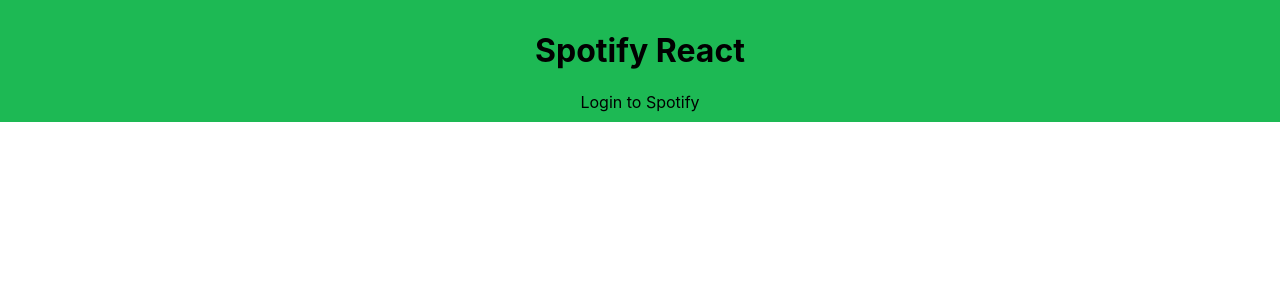
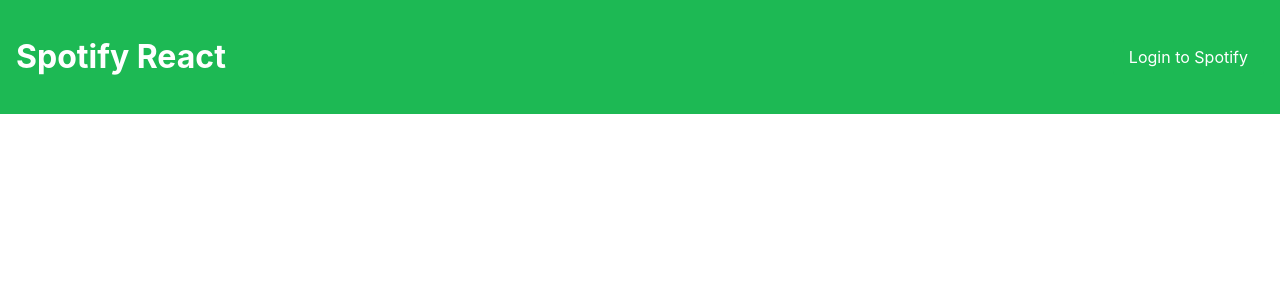
Before and after one commit to CarlosPantin/spotify-app, a React (Create React App) app: page / in a window 1280 px wide. Shown: the top 300 px of the page. Built offline with nearby package versions, Linux system fonts and the light colour scheme; no server answers.

Commit message:
Changes to be committed: new file:   public/spotify.png modified:   src/App.js new file:   src/components/Header.css modified:   src/components/Header.js modified:   src/components/Playlist.js new file:   src/components/UserProfile.css modified:   src/components/UserProfile.js

```diff
--- a/src/App.js
+++ b/src/App.js
@@ -2,6 +2,7 @@ import React, { useEffect, useState } from "react";
 import axios from "axios";
 import "./App.css";
 import Header from "./components/Header";
+import UserProfile from "./components/UserProfile";
 import PlaylistList from "./components/Playlist";
 
 function App() {
@@ -13,6 +14,7 @@ function App() {
   const SCOPES = "user-read-private user-read-email playlist-read-private";
 
   const [token, setToken] = useState("");
+
   const [userProfile, setUserProfile] = useState(null);
   const [showPlaylists, setShowPlaylists] = useState(false);
 
@@ -70,20 +72,21 @@ function App() {
   };
 
   const backToProfile = () => {
+    console.log("Back to Profile button clicked");
     setShowPlaylists(false);
   };
 
   return (
     <div className="App">
-      <Header token={token} onLogout={logout} onLogin={login} />
+      <Header
+        token={token}
+        onLogout={logout}
+        onLogin={login}
+        onShowPlaylists={showPlaylistPage}
+        onBackToProfile={backToProfile}
+      />
       {token && userProfile && !showPlaylists && (
-        <div className="profile">
-          <h2>Your Profile</h2>
-          <p>Display Name: {userProfile.display_name}</p>
-          <p>Email: {userProfile.email}</p>
-          <p>Country: {userProfile.country}</p>
-          <button onClick={showPlaylistPage}>View Playlists</button>
-        </div>
+        <UserProfile userProfile={userProfile} />
       )}
       {showPlaylists && (
         <PlaylistList token={token} onBackToProfile={backToProfile} />
--- /dev/null
+++ b/src/components/Header.css
@@ -0,0 +1,27 @@
+.App-header {
+    display: flex;
+    justify-content: space-between;
+    align-items: center;
+    padding: 16px;
+    background-color: #1db954;
+    color: white;
+  }
+
+  .top-right-buttons {
+    display: flex;
+    gap: 16px;
+  }
+
+  .top-button {
+    background-color: #1db954;
+    color: white;
+    border: none;
+    padding: 8px 16px;
+    border-radius: 4px;
+    cursor: pointer;
+    transition: background-color 0.2s;
+  }
+
+  .top-button:hover {
+    background-color: #168f47;
+  }
--- a/src/components/Header.js
+++ b/src/components/Header.js
@@ -1,15 +1,30 @@
-// Header.js
 import React from "react";
+import "./Header.css";
 
-function Header({ token, onLogout, onLogin }) {
+
+function Header({ token, onLogout, onLogin, onShowPlaylists, onBackToProfile }) {
   return (
     <header className="App-header">
       <h1>Spotify React</h1>
-      {!token ? (
-        <a onClick={onLogin}>Login to Spotify</a>
-      ) : (
-        <button onClick={onLogout}>Logout</button>
-      )}
+      <div className="top-right-buttons">
+        {token ? (
+          <>
+            <button className="top-button" onClick={onShowPlaylists}>
+              View Playlists
+            </button>
+            <button className="top-button" onClick={onBackToProfile}>
+            Profile
+            </button>
+            <button className="top-button" onClick={onLogout}>
+              Logout
+            </button>
+          </>
+        ) : (
+          <a className="top-button" onClick={onLogin}>
+            Login to Spotify
+          </a>
+        )}
+      </div>
     </header>
   );
 }
--- a/src/components/Playlist.js
+++ b/src/components/Playlist.js
@@ -30,7 +30,6 @@ function Playlist({ token, onBackToProfile }) {
   return (
     <div className="playlist-list">
       <h2>Your Playlists</h2>
-      <button onClick={onBackToProfile}>Back to Profile</button>
       <div className="playlist-cards">
         {userPlaylists.map((playlist) => (
           <div key={playlist.id} className="playlist-card">
--- /dev/null
+++ b/src/components/UserProfile.css
@@ -0,0 +1,21 @@
+.user-profile {
+    text-align: center;
+    margin: 16px;
+    padding: 16px;
+    background-color: #fff;
+    border: 1px solid #ccc;
+    border-radius: 8px;
+    box-shadow: 0px 4px 8px rgba(0, 0, 0, 0.2);
+  }
+
+  .user-profile h2 {
+    font-size: 1.5rem;
+    margin-bottom: 8px;
+    color: #333;
+  }
+
+  .user-profile p {
+    font-size: 1rem;
+    margin: 4px 0;
+    color: #777;
+  }
--- a/src/components/UserProfile.js
+++ b/src/components/UserProfile.js
@@ -1,9 +1,10 @@
 import React from "react";
+import "./UserProfile.css";
 
 function UserProfile({ userProfile }) {
   return (
     <div className="user-profile">
-      <h2>User Profile</h2>
+      <h2>Your Profile Information</h2>
       <p>Display Name: {userProfile.display_name}</p>
       <p>Email: {userProfile.email}</p>
       <p>Country: {userProfile.country}</p>
```
Also changed, not shown: public/spotify.png (added).
